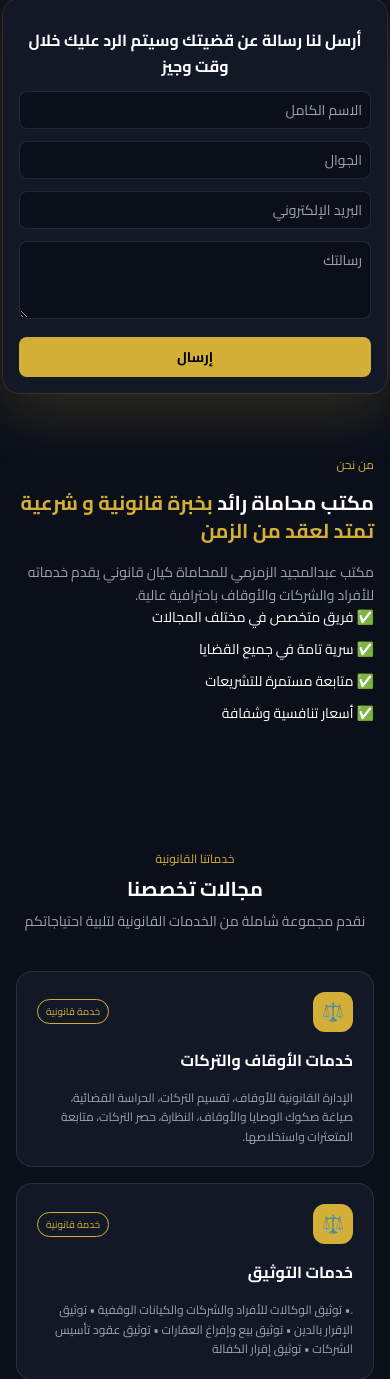
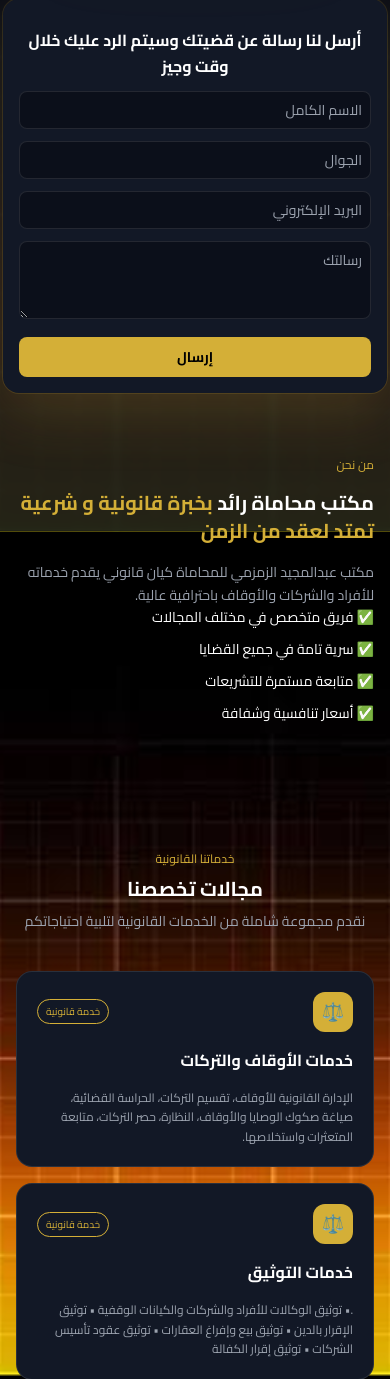
Before and after one commit to yasser-dev2024/moahmatcom, a Django app: page / in a window 390 px wide. Shown: the part 313-1692 px from the top of the page. Run offline with Django 5.2, Linux system fonts and the light colour scheme; data comes from the database, SQL or seed files in the repository; both versions use the stored data as it was after the commit; some libraries are stand-ins or nearby versions.

Commit message:
خلفية2

```diff
--- a/templates/index.html
+++ b/templates/index.html
@@ -110,6 +110,29 @@
   }
 }
 </style>
+<style>
+/* ===== خلفية مائية للجوال فقط (كامل الصفحة) ===== */
+@media (max-width: 768px) {
+  body {
+    position: relative;
+    background-image: url("/media/legal_services/images.jpg");
+    background-repeat: no-repeat;
+    background-position: center top;
+    background-size: cover;
+    background-attachment: fixed;
+  }
+
+  body::before {
+    content: "";
+    position: fixed;
+    inset: 0;
+    background: rgba(11, 15, 26, 0.88); /* شفافية مائية داكنة */
+    backdrop-filter: blur(3px);
+    z-index: -1;
+  }
+}
+</style>
+
 
 </head>
 
```
Also changed, not shown: db.sqlite3.
